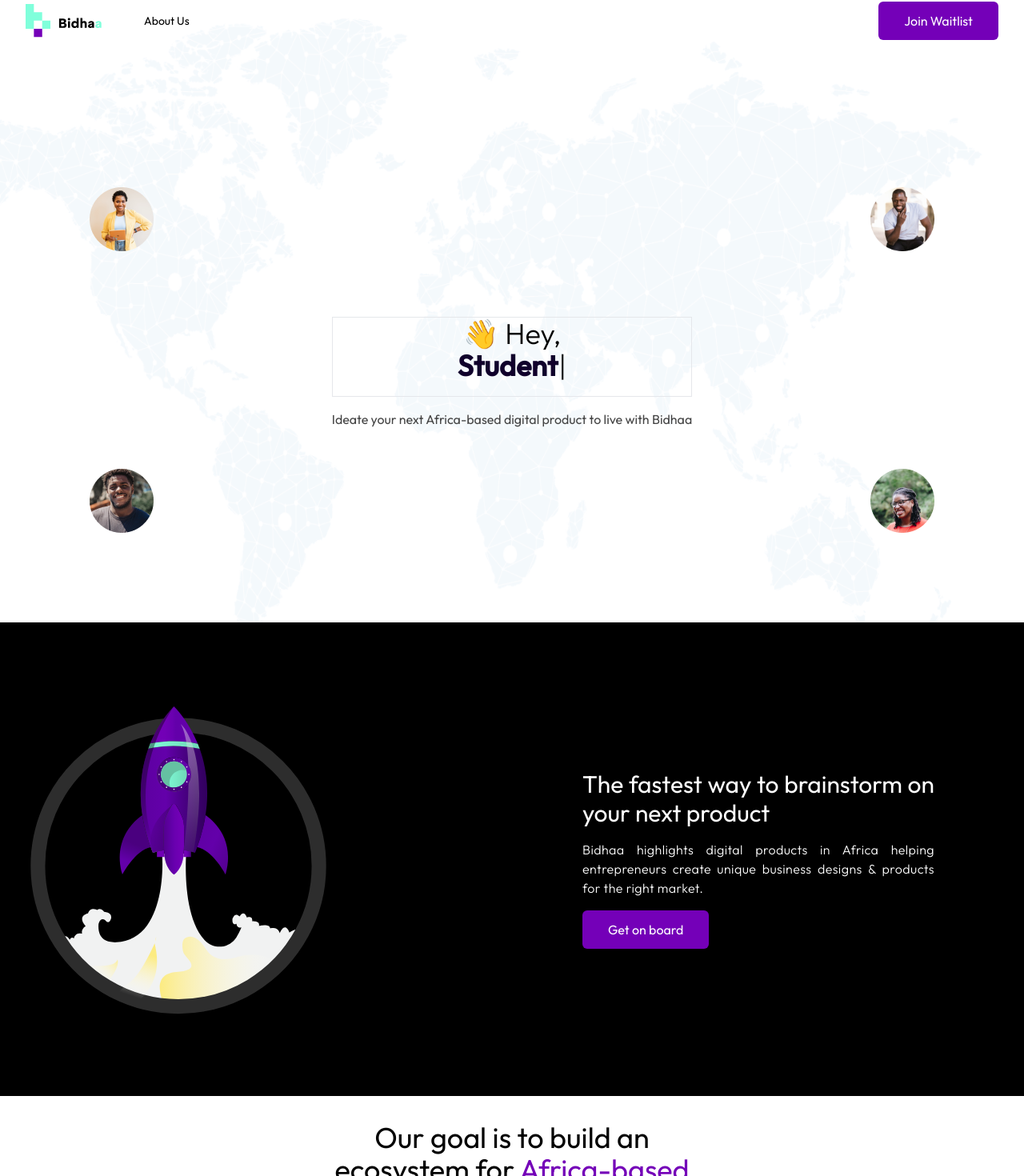
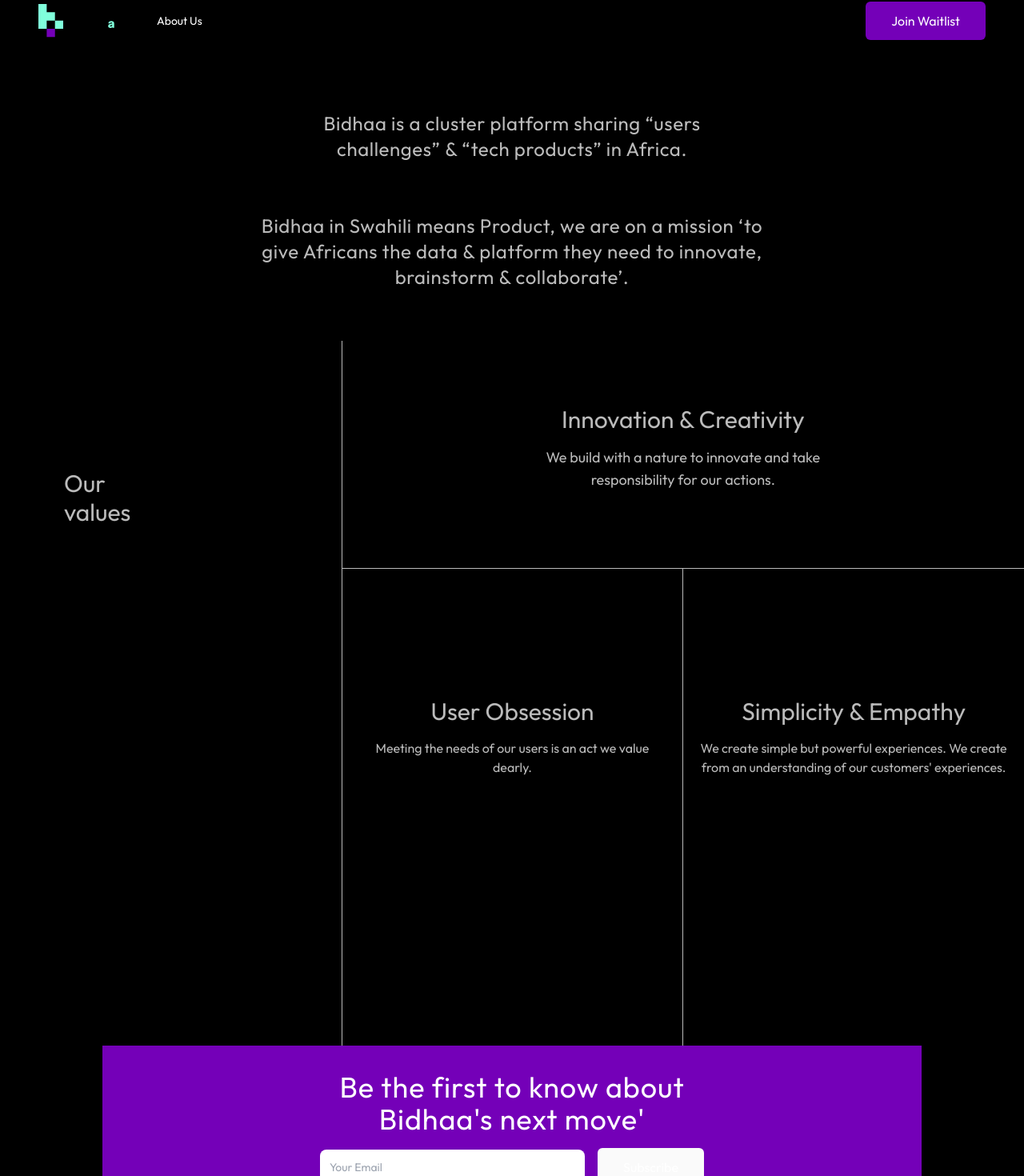
Before and after one commit to trybidaa/website, a React (Create React App) app: page /about in a window 1280 px wide. Shown: the part 22-1492 px from the top of the page at 80% size. Built offline with nearby package versions, Linux system fonts and the light colour scheme.

Commit message:
About page

```diff
--- a/src/App.js
+++ b/src/App.js
@@ -1,11 +1,18 @@
 import React from 'react';
 import Footer from './components/footer/Footer';
 import HomePage from './pages/HomePage';
+import { Route, Routes } from 'react-router-dom';
+import About from './pages/About';
+import Navigation from './components/navigation/Navigation';
 
 function App() {
   return (
     <div className="">
-      <HomePage />
+      <Navigation />
+      <Routes>
+        <Route index element={<HomePage />} />
+        <Route path="/about" element={<About />} />
+      </Routes>
       <Footer />
       <div className="bg-bidhaa-purple h-full"></div>
     </div>
--- a/src/components/Hero/Hero.jsx
+++ b/src/components/Hero/Hero.jsx
@@ -11,7 +11,6 @@
 const Hero = () => {
   return (
     <div className="hero h-screen px-4 sm:px-6 lg:px-8 relative">
-      <Navigation />
       <div className="flex items-center relative justify-center w-full h-full">
         <div className="hero__content px-8 md:px-[10rem]  w-full relative  h-[80%] grid place-content-center">
           <h1 className="hero__title border min-h-[80px] md:min-h-[100px]  block text-2xl md:text-4xl text-center font-light">
--- a/src/components/navigation/Navigation.jsx
+++ b/src/components/navigation/Navigation.jsx
@@ -20,9 +20,9 @@
 </Link>;
 const Navigation = () => {
   const [isOpen, setIsOpen] = useState(false);
-
+  // sticky top-0 z-50
   return (
-    <div className="py-4">
+    <div className="py-4 fixed w-full text-white px-12 ">
       <nav>
         <div>
           <div className="flex items-center justify-between h-16">
--- a/src/components/waitlist/WaitListForm.jsx
+++ b/src/components/waitlist/WaitListForm.jsx
@@ -36,10 +36,10 @@
               type="text"
               placeholder="Your Email"
               required
-              className="w-full text-gray-900 text-sm rounded-lg focus:ring-blue-500 focus:border-blue-500 block p-2.5 dark:bg-gray-700 dark:border-gray-600 dark:placeholder-gray-400 dark:text-white dark:focus:ring-blue-500 dark:focus:border-blue-500"
+              className="w-full text-gray-900 text-sm rounded-lg focus:ring-blue-500 focus:border-blue-500 block p-3 dark:bg-gray-700 dark:border-gray-600 dark:placeholder-gray-400 dark:text-white dark:focus:ring-blue-500 dark:focus:border-blue-500"
             />
             <Button
-              bgColor={'bg-bidgaa-gray-light'}
+              bgColor={'bg-bidhaa-gray-light'}
               classname="text-black py-2"
             >
               Subscribe
--- /dev/null
+++ b/src/pages/About.jsx
@@ -0,0 +1,62 @@
+import React from 'react';
+import WaitListForm from '../components/waitlist/WaitListForm';
+
+const About = () => {
+  return (
+    <div className="bg-black text-bidhaa-gray-text min-h-screen py-8">
+      <div className="heading  text-center grid place-items-center text-2xl mt-32">
+        <div className="max-w-3xl px-12 tracking-wide">
+          <p className="px-12 tracking-wide">
+            Bidhaa is a cluster platform sharing “users challenges” & “tech
+            products” in Africa.
+          </p>
+          <p className="py-16">
+            Bidhaa in Swahili means Product, we are on a mission ‘to give
+            Africans the data & platform they need to innovate, brainstorm &
+            collaborate’.
+          </p>
+        </div>
+      </div>
+      <div>
+        <div className="grid grid-cols-3 grid-row-2 ">
+          <div className="row-span-2 container col-span-1 grid ">
+            <h2 className="text-3xl px-20 mt-[10rem]">
+              Our <br /> values
+            </h2>
+          </div>
+          <div className="border-l-[1px] col-span-2 border-l-[#BBBBBB]">
+            <div className="border-b-[1px]  grid place-items-center py-20 text-center border-b-[#BBBBBB]">
+              <h4 className="text-3xl">Innovation & Creativity</h4>
+              <p className="text-lg max-w-md my-4">
+                We build with a nature to innovate and take responsibility for
+                our actions.
+              </p>
+            </div>
+            <div className="flex justify-between text-center border-b-[#BBBBBB]">
+              <div className="flex-1  pt-[10rem] pb-[20rem]  border-r-[1px] border-r-[#BBBBBB]">
+                <h4 className="text-3xl">User Obsession</h4>
+                <div className="text-center flex items-center justify-center">
+                  <p className="text-md max-w-sm text-center my-4">
+                    Meeting the needs of our users is an act we value dearly.
+                  </p>
+                </div>
+              </div>
+              <div className="flex-1  pt-[10rem] pb-[20rem]">
+                <h4 className="text-3xl">Simplicity & Empathy</h4>
+                <div className="text-center flex items-center justify-center">
+                  <p className="text-md  max-w-sm my-4">
+                    We create simple but powerful experiences. We create from an
+                    understanding of our customers' experiences.
+                  </p>
+                </div>
+              </div>
+            </div>
+          </div>
+        </div>
+      </div>
+      <WaitListForm />
+    </div>
+  );
+};
+
+export default About;
--- a/tailwind.config.js
+++ b/tailwind.config.js
@@ -7,6 +7,7 @@
         'bidhaa-gray': '#444444',
         'bidhaa-blue': '#10002B',
         'bidhaa-gray-light': '#FAFAFA',
+        'bidhaa-gray-text': '#BBBBBB',
       },
     },
   },
```
